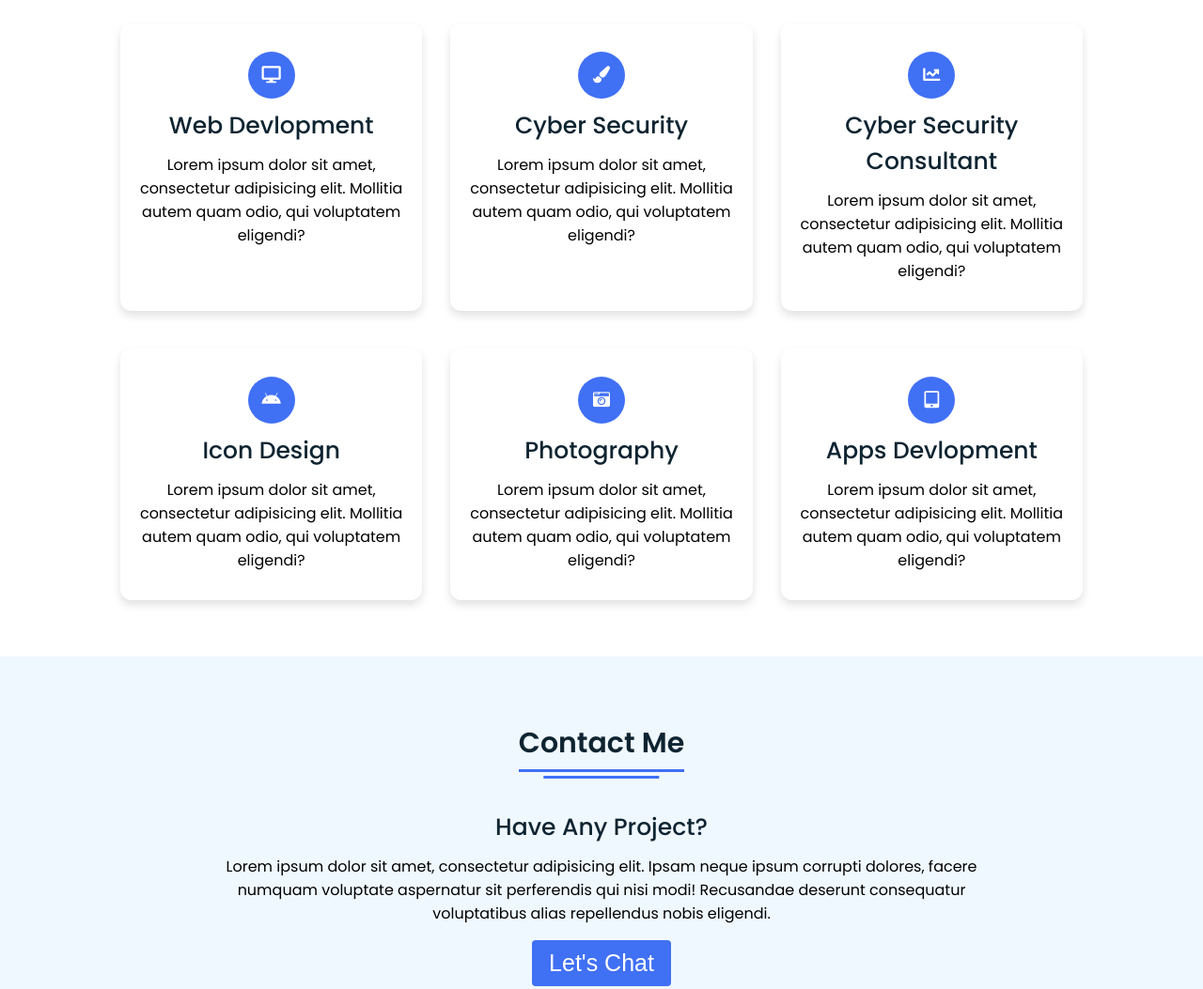
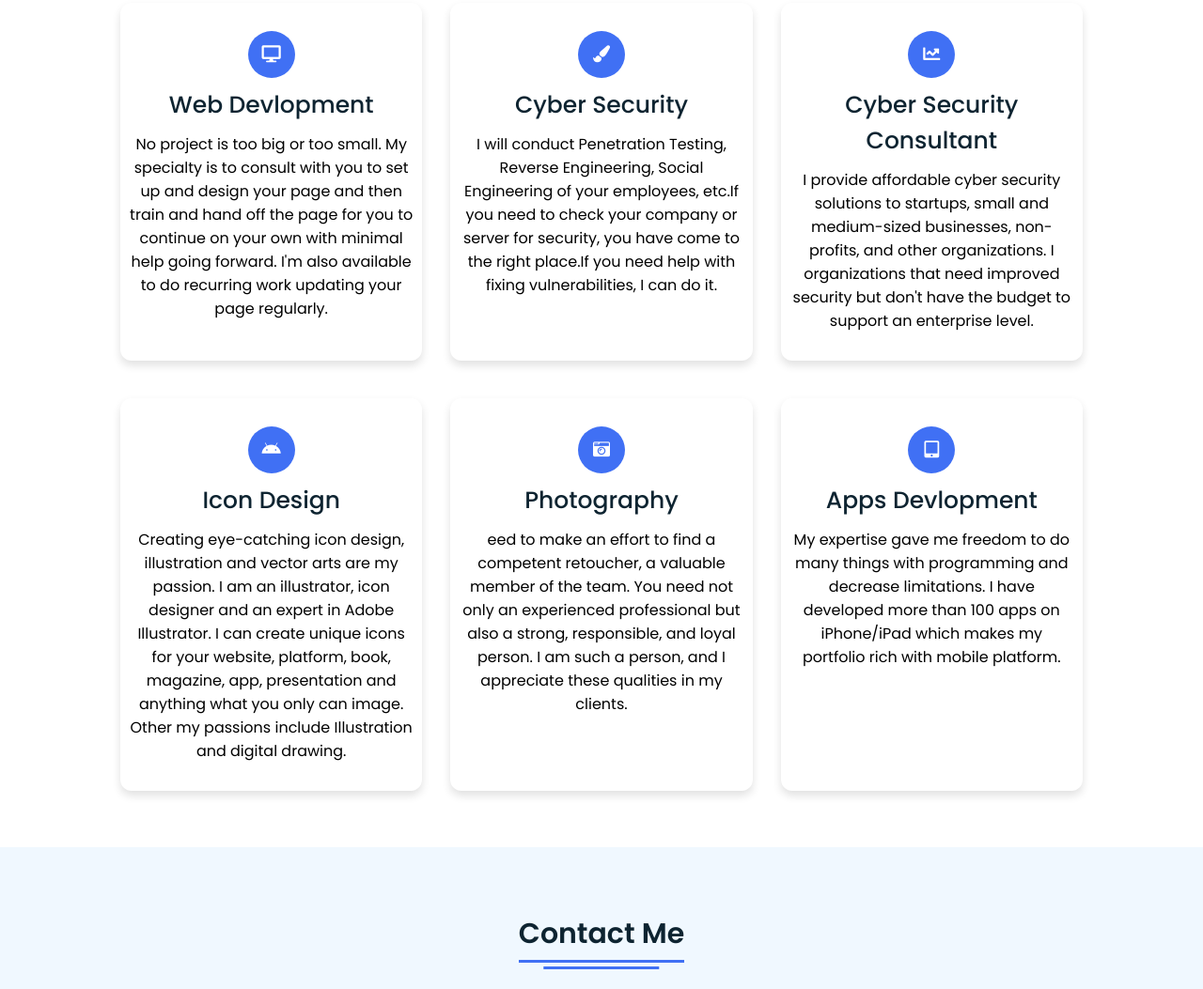
Before and after one commit to Nehra4u/My-portfolio, a plain HTML site: page index.html in a window 1280 px wide. Shown: the part 2273-3326 px from the top of the page at 94% size. Drawn offline with Linux system fonts and the light colour scheme; files whose address does not match are found by name.

Commit message:
updated port

```diff
--- a/index.html
+++ b/index.html
@@ -65,7 +65,7 @@
     </div>
     <div class="right">
       <div class="topic">Designing Is My Passion</div>
-      <p>Lorem ipsum dolor sit amet, consectetur adipisicing elit. Deserunt, porro veritatis pariatur, nobis voluptatem ipsum repellat nemo quisquam error reprehenderit recusandae odio vel, suscipit. Voluptas mollitia accusantium quaerat aspernatur labore dolorum placeat ipsa sint nam perspiciatis eos consectetur veritatis debitis, quis aliquam unde sed maiores sit! Hic molestiae optio iste iure earum amet nostrum quaerat facere quae veniam maiores harum iusto aperiam vel inventore illo voluptatibus voluptates quo impedit voluptatum error vitae, omnis praesentium? Aperiam nulla non, nesciunt fuga rem perferendis alias et, temporibus, distinctio culpa unde a laborum libero ducimus. Facilis veniam sit praesentium, voluptatibus sint maxime iusto eaque.</p>
+      <p> Hi,My name is Amit Kumar and I love being a web designer . Still, Despite my love of this profession, there have been a number of times during my career when my passion has waned and I’ve found myself simply going through the motions </p>
       <div class="button">
         <button>Download CV</button>
       </div>
@@ -82,7 +82,7 @@
    <div class="skills-details">
      <div class="text">
        <div class="topic">Skills Reflects Our Knowledge</div>
-       <p>Lorem ipsum dolor sit amet, consectetur adipisicing elit. Minus natus tenetur tempora? Quasi, rem quas omnis. Porro rem aspernatur reiciendis ut praesentium minima ad, quos, officia! Illo libero, et, distinctio repellat sed nesciunt est modi quaerat placeat. Quod molestiae, alias?</p>
+       <p>The use of those cognitive skills or strategies that increase the probability of a desirable outcome...thinking that is purposeful, reasoned and goal directed - the kind of thinking involved in solving problems, formulating inferences, calculating likelihoods, and making decisions when the thinker is using skills that are thoughtful and effective for the particular context and type of thinking task. Critical thinking is sometimes called directed thinking because it focuses on a desired outcome.</p>
 
      </div>
      <div class="boxes">
@@ -117,42 +117,42 @@
            <i class="fas fa-desktop"></i>
        </div>
        <div class="topic">Web Devlopment</div>
-       <p>Lorem ipsum dolor sit amet, consectetur adipisicing elit. Mollitia autem quam odio, qui voluptatem eligendi?</p>
+       <p> No project is too big or too small. My specialty is to consult with you to set up and design your page and then train and hand off the page for you to continue on your own with minimal help going forward. I'm also available to do recurring work updating your page regularly.</p>
      </div>
        <div class="box">
          <div class="icon">
            <i class="fas fa-paint-brush"></i>
        </div>
        <div class="topic">Cyber Security</div>
-       <p>Lorem ipsum dolor sit amet, consectetur adipisicing elit. Mollitia autem quam odio, qui voluptatem eligendi?</p>
+       <p>I will conduct Penetration Testing, Reverse Engineering, Social Engineering of your employees, etc.If you need to check your company or server for security, you have come to the right place.If you need help with fixing vulnerabilities, I can do it.</p>
      </div>
        <div class="box">
          <div class="icon">
            <i class="fas fa-chart-line"></i>
        </div>
        <div class="topic">Cyber Security Consultant</div>
-       <p>Lorem ipsum dolor sit amet, consectetur adipisicing elit. Mollitia autem quam odio, qui voluptatem eligendi?</p>
+       <p>I provide affordable cyber security solutions to startups, small and medium-sized businesses, non-profits, and other organizations. I organizations that need improved security but don't have the budget to support an enterprise level.</p>
      </div>
        <div class="box">
          <div class="icon">
            <i class="fab fa-android"></i>
        </div>
        <div class="topic">Icon Design</div>
-       <p>Lorem ipsum dolor sit amet, consectetur adipisicing elit. Mollitia autem quam odio, qui voluptatem eligendi?</p>
+       <p>Creating eye-catching icon design, illustration and vector arts are my passion. I am an illustrator, icon designer and an expert in Adobe Illustrator. I can create unique icons for your website, platform, book, magazine, app, presentation and anything what you only can image. Other my passions include Illustration and digital drawing.</p>
      </div>
        <div class="box">
          <div class="icon">
            <i class="fas fa-camera-retro"></i>
        </div>
        <div class="topic">Photography</div>
-       <p>Lorem ipsum dolor sit amet, consectetur adipisicing elit. Mollitia autem quam odio, qui voluptatem eligendi?</p>
+       <p>eed to make an effort to find a competent retoucher, a valuable member of the team. You need not only an experienced professional but also a strong, responsible, and loyal person. I am such a person, and I appreciate these qualities in my clients.</p>
      </div>
        <div class="box">
          <div class="icon">
            <i class="fas fa-tablet-alt"></i>
        </div>
        <div class="topic">Apps Devlopment</div>
-       <p>Lorem ipsum dolor sit amet, consectetur adipisicing elit. Mollitia autem quam odio, qui voluptatem eligendi?</p>
+       <p>My expertise gave me freedom to do many things with programming and decrease limitations. I have developed more than 100 apps on iPhone/iPad which makes my portfolio rich with mobile platform.</p>
      </div>
    </div>
    </div>
@@ -164,7 +164,7 @@
     <div class="title"><span>Contact Me</span></div>
     <div class="text">
       <div class="topic">Have Any Project?</div>
-      <p>Lorem ipsum dolor sit amet, consectetur adipisicing elit. Ipsam neque ipsum corrupti dolores, facere numquam voluptate aspernatur sit perferendis qui nisi modi! Recusandae deserunt consequatur voluptatibus alias repellendus nobis eligendi.</p>
+      <p>I am eager to work with you, to provide reliable, consistent, and High-Level solutions to digital marketing challenges. Please contact me, so we can discuss how we can work together to FULLY meet your Business Needs!</p>
       <div class="button">
         <button>Let's Chat</button>
       </div>
```
